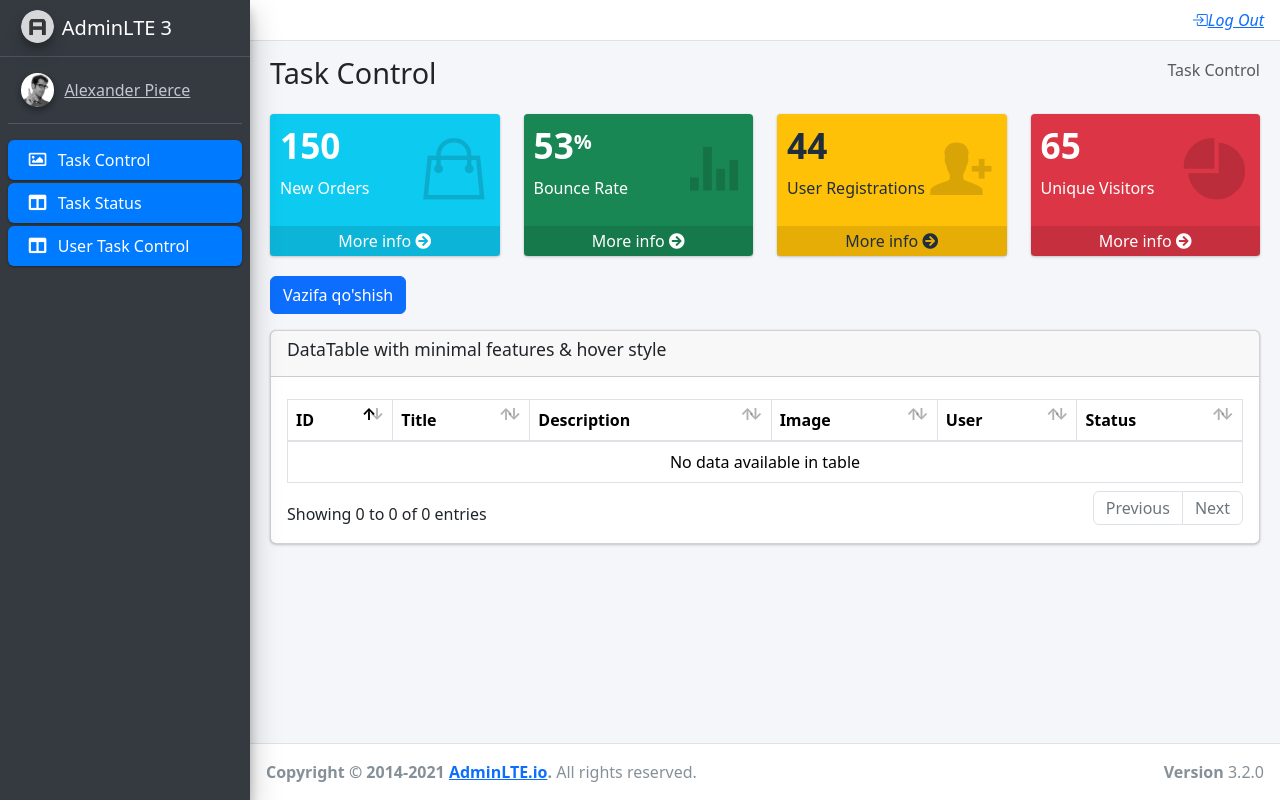
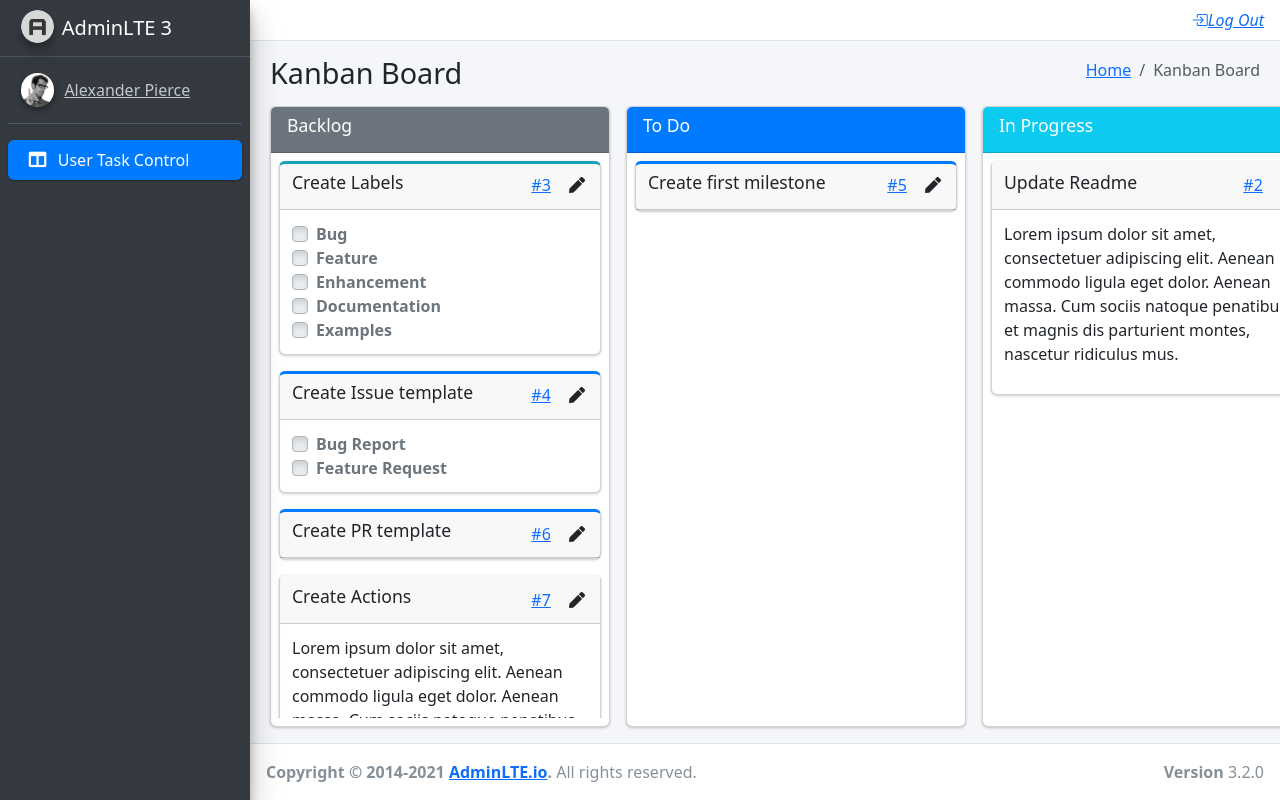
Before and after one commit to eldarbeksuvonberdiev/UygaVazifa_24, a PHP site: page / in a window 1280 px wide. Run offline with PHP 8.4, Linux system fonts and the light colour scheme; the visitor is signed in with stand-in values (Sample User, id 1); data comes from the database, SQL or seed files in the repository; data that the repository does not hold is empty; some libraries are stand-ins or nearby versions.

Commit message:
User panel bilan admin panel alohida bo'ldi

```diff
--- a/App/Controllers/AdminController.php
+++ b/App/Controllers/AdminController.php
@@ -15,6 +15,9 @@
 
     public function index(){
         $models = Task::getAllTask();
+        if($_SESSION['auth']->role != 'admin'){
+            return view('UserTaskControl/index','Admin menu',$models);
+        }
         return view('TaskControl/index','Admin menu',$models);
     }
 
--- a/App/Controllers/TaskController.php
+++ b/App/Controllers/TaskController.php
@@ -27,7 +27,8 @@
                 $path = "";
                 if(isset($_FILES['img']['name'])){
                     $img = explode('.',$_FILES['img']['name']);
-                    $path = 'images/' . date("y-m-d_h-i-s.").end($img);
+                    $path = 'App/Images/' . date("y-m-d_h-i-s.").end($img);
+                    move_uploaded_file($_FILES['img']['tmp_name'],$path);
                     $data = [
                         "title" => $title,
                         "description" => $description,
--- a/App/Models/Model.php
+++ b/App/Models/Model.php
@@ -91,7 +91,7 @@
     }
 
     public static function getAllTask(){
-        $sql = "SELECT * FROM " . static::$table;
+        $sql = "SELECT ". static::$table .".*, user.name AS name FROM " . static::$table ." LEFT JOIN user ON ". static::$table .".user_id=user.id";
         $query = self::connect()->query($sql);
         return $query->fetchAll(PDO::FETCH_OBJ);
     }
--- a/App/Views/TaskControl/index.php
+++ b/App/Views/TaskControl/index.php
@@ -77,11 +77,11 @@
                 <div class="col-12">
                     <div class="card">
                         <div class="card-header">
-                            <h3 class="card-title">DataTable with minimal features & hover style</h3>
+                            <h3 class="card-title">Barcha vazifalar ro'yxati</h3>
                         </div>
                         <!-- /.card-header -->
                         <div class="card-body">
-                            <table id="example2" class="table table-bordered table-hover">
+                            <table id="example2" class="table table-bordered-striped table-hover ">
                                 <thead>
                                     <tr>
                                         <th>ID</th>
@@ -99,8 +99,14 @@
                                             <td><?= $model->id ?></td>
                                             <td><?= $model->title ?></td>
                                             <td><?= $model->description ?></td>
-                                            <td><?= $model->img ?></td>
-                                            <td><?= $model->user_id ?></td>
+                                            <td><?php
+                                            if(!$model->img){
+                                                echo "";
+                                            }else{
+                                                echo "<img src='$model->img'' alt='' width='100px'>";
+                                            }?>
+                                            </td>
+                                            <td><?= $model->name ?></td>
                                             <td><?= $model->status ?></td>
                                         </tr>
                                     <?php }
--- /dev/null
+++ b/App/Views/UserTaskControl/index.php
@@ -0,0 +1,184 @@
+<div class="content-wrapper kanban">
+    <section class="content-header">
+        <div class="container-fluid">
+            <div class="row">
+                <div class="col-sm-6">
+                    <h1>Kanban Board</h1>
+                </div>
+                <div class="col-sm-6 d-none d-sm-block">
+                    <ol class="breadcrumb float-sm-right">
+                        <li class="breadcrumb-item"><a href="#">Home</a></li>
+                        <li class="breadcrumb-item active">Kanban Board</li>
+                    </ol>
+                </div>
+            </div>
+        </div>
+    </section>
+
+    <section class="content pb-3">
+        <div class="container-fluid h-100">
+            <div class="card card-row card-secondary">
+                <div class="card-header">
+                    <h3 class="card-title">
+                        Backlog
+                    </h3>
+                </div>
+                <div class="card-body">
+                    <div class="card card-info card-outline">
+                        <div class="card-header">
+                            <h5 class="card-title">Create Labels</h5>
+                            <div class="card-tools">
+                                <a href="#" class="btn btn-tool btn-link">#3</a>
+                                <a href="#" class="btn btn-tool">
+                                    <i class="fas fa-pen"></i>
+                                </a>
+                            </div>
+                        </div>
+                        <div class="card-body">
+                            <div class="custom-control custom-checkbox">
+                                <input class="custom-control-input" type="checkbox" id="customCheckbox1" disabled>
+                                <label for="customCheckbox1" class="custom-control-label">Bug</label>
+                            </div>
+                            <div class="custom-control custom-checkbox">
+                                <input class="custom-control-input" type="checkbox" id="customCheckbox2" disabled>
+                                <label for="customCheckbox2" class="custom-control-label">Feature</label>
+                            </div>
+                            <div class="custom-control custom-checkbox">
+                                <input class="custom-control-input" type="checkbox" id="customCheckbox3" disabled>
+                                <label for="customCheckbox3" class="custom-control-label">Enhancement</label>
+                            </div>
+                            <div class="custom-control custom-checkbox">
+                                <input class="custom-control-input" type="checkbox" id="customCheckbox4" disabled>
+                                <label for="customCheckbox4" class="custom-control-label">Documentation</label>
+                            </div>
+                            <div class="custom-control custom-checkbox">
+                                <input class="custom-control-input" type="checkbox" id="customCheckbox5" disabled>
+                                <label for="customCheckbox5" class="custom-control-label">Examples</label>
+                            </div>
+                        </div>
+                    </div>
+                    <div class="card card-primary card-outline">
+                        <div class="card-header">
+                            <h5 class="card-title">Create Issue template</h5>
+                            <div class="card-tools">
+                                <a href="#" class="btn btn-tool btn-link">#4</a>
+                                <a href="#" class="btn btn-tool">
+                                    <i class="fas fa-pen"></i>
+                                </a>
+                            </div>
+                        </div>
+                        <div class="card-body">
+                            <div class="custom-control custom-checkbox">
+                                <input class="custom-control-input" type="checkbox" id="customCheckbox1_1" disabled>
+                                <label for="customCheckbox1_1" class="custom-control-label">Bug Report</label>
+                            </div>
+                            <div class="custom-control custom-checkbox">
+                                <input class="custom-control-input" type="checkbox" id="customCheckbox1_2" disabled>
+                                <label for="customCheckbox1_2" class="custom-control-label">Feature Request</label>
+                            </div>
+                        </div>
+                    </div>
+                    <div class="card card-primary card-outline">
+                        <div class="card-header">
+                            <h5 class="card-title">Create PR template</h5>
+                            <div class="card-tools">
+                                <a href="#" class="btn btn-tool btn-link">#6</a>
+                                <a href="#" class="btn btn-tool">
+                                    <i class="fas fa-pen"></i>
+                                </a>
+                            </div>
+                        </div>
+                    </div>
+                    <div class="card card-light card-outline">
+                        <div class="card-header">
+                            <h5 class="card-title">Create Actions</h5>
+                            <div class="card-tools">
+                                <a href="#" class="btn btn-tool btn-link">#7</a>
+                                <a href="#" class="btn btn-tool">
+                                    <i class="fas fa-pen"></i>
+                                </a>
+                            </div>
+
+                        </div>
+                        <div class="card-body">
+                            <p>
+                                Lorem ipsum dolor sit amet, consectetuer adipiscing elit.
+                                Aenean commodo ligula eget dolor. Aenean massa.
+                                Cum sociis natoque penatibus et magnis dis parturient montes,
+                                nascetur ridiculus mus.
+                            </p>
+                        </div>
+                    </div>
+                </div>
+            </div>
+            <div class="card card-row card-primary">
+                <div class="card-header">
+                    <h3 class="card-title">
+                        To Do
+                    </h3>
+                </div>
+                <div class="card-body">
+                    <div class="card card-primary card-outline">
+                        <div class="card-header">
+                            <h5 class="card-title">Create first milestone</h5>
+                            <div class="card-tools">
+                                <a href="#" class="btn btn-tool btn-link">#5</a>
+                                <a href="#" class="btn btn-tool">
+                                    <i class="fas fa-pen"></i>
+                                </a>
+                            </div>
+                        </div>
+                    </div>
+                </div>
+            </div>
+            <div class="card card-row card-default">
+                <div class="card-header bg-info">
+                    <h3 class="card-title">
+                        In Progress
+                    </h3>
+                </div>
+                <div class="card-body">
+                    <div class="card card-light card-outline">
+                        <div class="card-header">
+                            <h5 class="card-title">Update Readme</h5>
+                            <div class="card-tools">
+                                <a href="#" class="btn btn-tool btn-link">#2</a>
+                                <a href="#" class="btn btn-tool">
+                                    <i class="fas fa-pen"></i>
+                                </a>
+                            </div>
+                        </div>
+                        <div class="card-body">
+                            <p>
+                                Lorem ipsum dolor sit amet, consectetuer adipiscing elit.
+                                Aenean commodo ligula eget dolor. Aenean massa.
+                                Cum sociis natoque penatibus et magnis dis parturient montes,
+                                nascetur ridiculus mus.
+                            </p>
+                        </div>
+                    </div>
+                </div>
+            </div>
+            <div class="card card-row card-success">
+                <div class="card-header">
+                    <h3 class="card-title">
+                        Done
+                    </h3>
+                </div>
+                <div class="card-body">
+                    <div class="card card-primary card-outline">
+                        <div class="card-header">
+                            <h5 class="card-title">Create repo</h5>
+                            <div class="card-tools">
+                                <a href="#" class="btn btn-tool btn-link">#1</a>
+                                <a href="#" class="btn btn-tool">
+                                    <i class="fas fa-pen"></i>
+                                </a>
+                            </div>
+                        </div>
+                    </div>
+                </div>
+            </div>
+        </div>
+    </section>
+</div>
--- a/App/Views/main.php
+++ b/App/Views/main.php
@@ -57,6 +57,8 @@
 
         <nav class="mt-2">
           <ul class="nav nav-pills nav-sidebar flex-column" data-widget="treeview" role="menu" data-accordion="false">
+            <?php
+            if ($_SESSION['auth']->role == 'admin') { ?>
               <li class="nav-item">
                 <a href="/" class="nav-link active">
                   <i class="nav-icon far fa-image"></i>
@@ -73,6 +75,7 @@
                   </p>
                 </a>
               </li>
+            <?php } else { ?>
               <li class="nav-item">
                 <a href="/" class="nav-link active">
                   <i class="nav-icon fas fa-columns"></i>
@@ -81,6 +84,9 @@
                   </p>
                 </a>
               </li>
+
+            <?php }
+            ?>
           </ul>
         </nav>
       </div>
```
Also changed, not shown: App/Images/24-10-16_05-49-14.jpg (added). Lines whose indentation alone changed are shown as unchanged.
